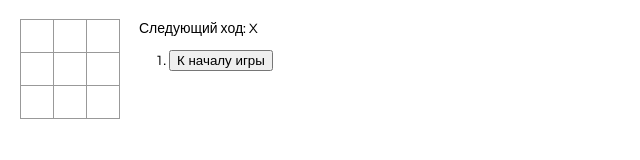
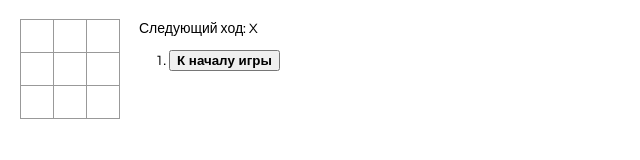
Before and after one commit to AliQuickC/react-tic-tac-toe, a React app: page / in a window 1280 px wide. Shown: the full height of the page, 0-640 px from the left. Built offline with nearby package versions, Linux system fonts and the light colour scheme.

Commit message:
style for select step

```diff
--- a/src/index.css
+++ b/src/index.css
@@ -49,3 +49,11 @@ ul {
 .game-info {
 	margin-left: 20px;
 }
+
+.step button {
+	cursor: pointer;
+}
+
+.active-step button {
+	font-weight: bold;
+}
--- a/src/index.js
+++ b/src/index.js
@@ -113,8 +113,9 @@ class Game extends React.Component {
 				history[move].squares[clickNumber] + ' ' + // X или O
 				this.getSquareCoord(clickNumber) :			// координаты выбранной клетки
 				'К началу игры';												// если индекс массива истории игры 0
+			const activeStepClass = move === this.state.stepNumber ? 'step active-step' : 'step';
 			return (
-				<li key={move}> {/* key - номер хода */}
+				<li key={move} className={activeStepClass}> {/* key - номер хода */}
 					<button onClick={() => this.jumpTo(move)}>{desc}</button>
 				</li>
 			);
```
